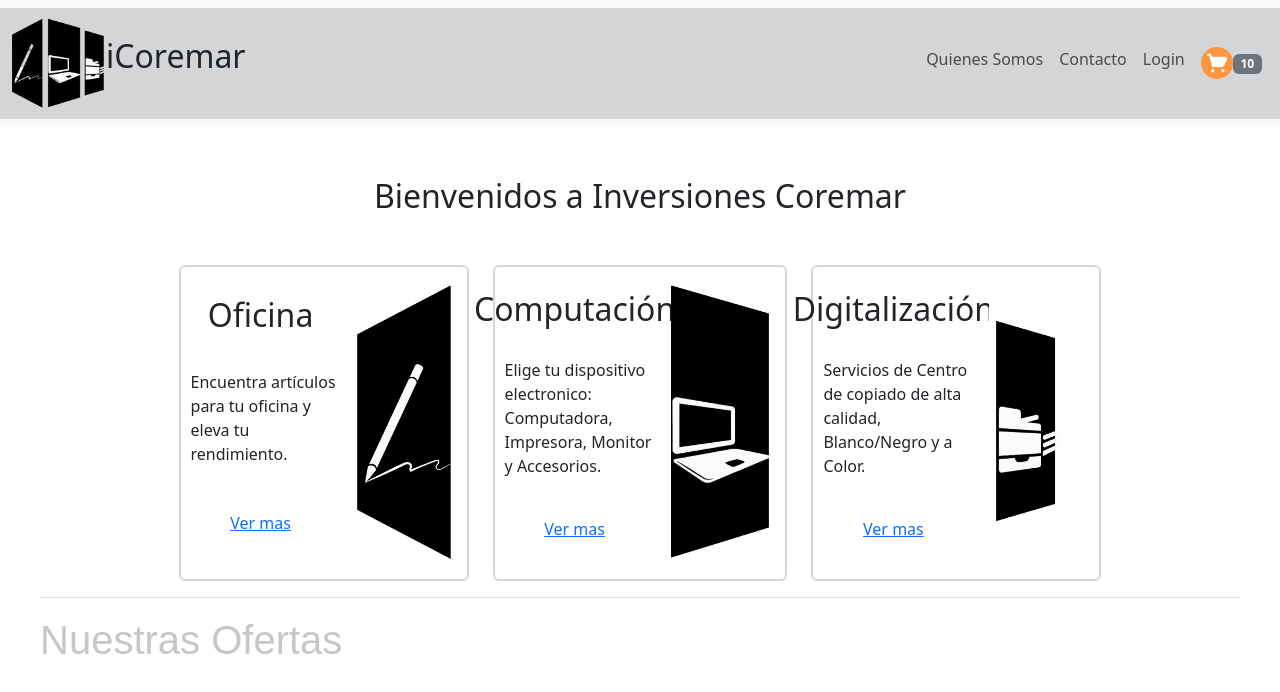
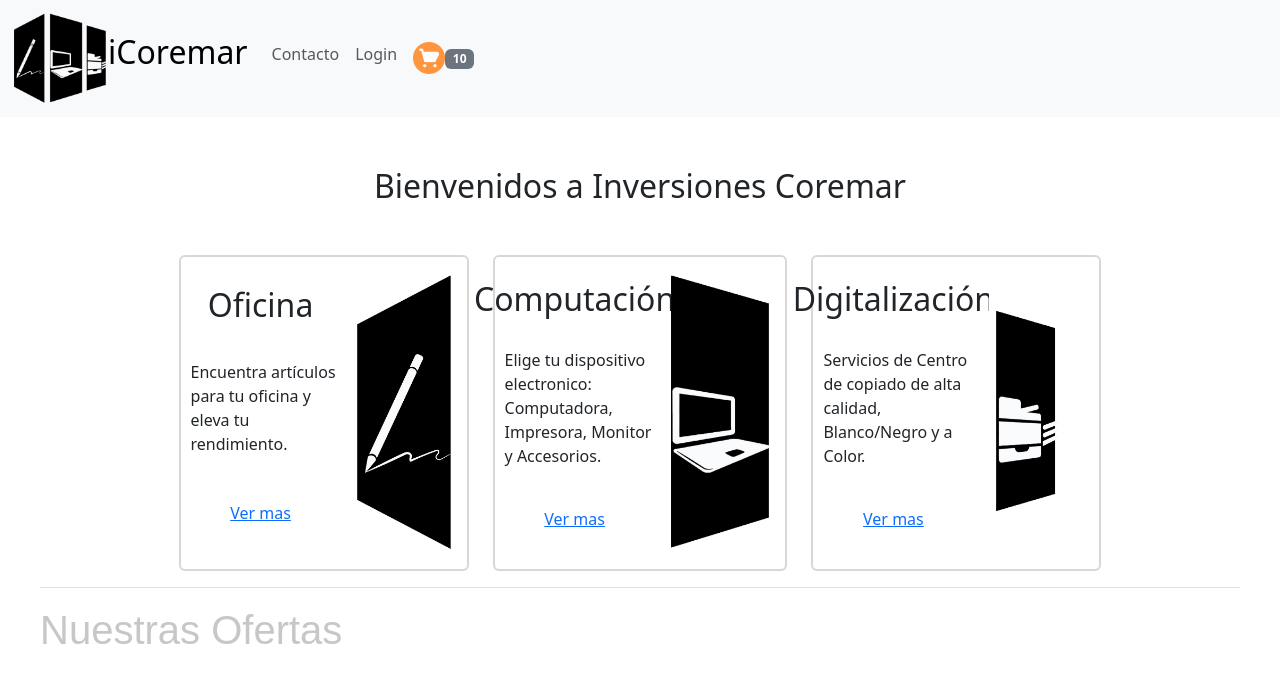
Before and after one commit to wifrons/CoderHouseReact_icoremar, a React (Vite) app: page / in a window 1280 px wide. Shown: the top 692 px of the page. Built offline with nearby package versions, Linux system fonts and the light colour scheme.

Commit message:
se modfica navbar, se agregan estilos, se agrega script librerias bootstrap

```diff
--- a/index.html
+++ b/index.html
@@ -2,7 +2,6 @@
 <html lang="en">
   <head>
     <meta charset="UTF-8" />
-    <!-- <link rel="icon" type="image/svg+xml" href="/vite.svg" /> -->
      <link rel="icon" type="image/svg+xml" href="icon/icoremar_logo.svg" />
     <meta name="viewport" content="width=device-width, initial-scale=1.0" />
     <link rel="stylesheet" href="https://cdn.jsdelivr.net/npm/bootstrap@5.3.3/dist/css/bootstrap.min.css">
@@ -10,6 +9,7 @@
   </head>
   <body>
     <div id="root"></div>
+    <script src="https://cdn.jsdelivr.net/npm/bootstrap@5.3.3/dist/js/bootstrap.bundle.min.js" integrity="sha384-YvpcrYf0tY3lHB60NNkmXc5s9fDVZLESaAA55NDzOxhy9GkcIdslK1eN7N6jIeHz" crossorigin="anonymous"></script>
     <script type="module" src="/src/main.jsx"></script>
   </body>
 </html>
--- a/src/App.jsx
+++ b/src/App.jsx
@@ -8,7 +8,7 @@ function App() {
     <>
       <NavBar/>
       {/* <hr /> */}
-      <ItemListContainer greeting="Bienvenidos a Inversiones Coremar"/>
+      {<ItemListContainer greeting="Bienvenidos a Inversiones Coremar"/>}
     </>
   )
 }
--- a/src/components/CartWidget/CartWidget.jsx
+++ b/src/components/CartWidget/CartWidget.jsx
@@ -3,7 +3,6 @@ import '../CartWidget/CartWidget.css'
 export default function CartWidget({ amount }) {
     return (
         <a className="nav-link">
-            {/* <img style={{ width: "32px" }} src="icon/sales_cart.png" className="logoCart" alt="logoCart"/> */}
             <img src="icon/sales_cart.png" className="logoCart" alt="logoCart"/>
             <span className="badge text-bg-secondary">{amount}</span>
         </a>
--- a/src/components/ItemListContainer/ItemListContainer.css
+++ b/src/components/ItemListContainer/ItemListContainer.css
@@ -1,3 +1,6 @@
+.collapse navbar-collapse{
+    justify-content:flex-end;
+}
 
 .main {
     display: flex;
@@ -11,6 +14,7 @@
     flex-direction: row;
     justify-content: center;
     align-items: center;
+    flex-wrap: wrap;
 }
 
 .productsOfi,
--- a/src/components/NavBar/NavBar.jsx
+++ b/src/components/NavBar/NavBar.jsx
@@ -2,17 +2,23 @@ import CartWidget from "../CartWidget/CartWidget";
 
 export default function NavBar() {
     return (
-        <nav className="navbar navbar-expand-lg bg-body-tertiary" >
-            <div className="container-fluid" style={{ backgroundColor: "#d3d5d7", padding:"10px" }}>
-                <a className="nav-link" style={{ marginRight: '200px' }}>
+
+        <nav className="navbar navbar-expand-lg bg-body-tertiary">
+
+            <div className="container-fluid">
+
+                <a className="navbar-brand" href="#">
                     <img style={{ width: '96px' }} src="icon/icoremar_logo.png" className="logo icoremar" alt="logo" />
                     <span style={{ fontSize: '32px' }}>iCoremar</span>
+
                 </a>
-                <div className="collapse navbar-collapse" id="navbarNav" style={{ alignItems: "center", justifyContent: "flex-end" }}>
-                    <ul className="navbar-nav" >
-                        <li className="nav-item">
-                            <a className="nav-link" href="#">Quienes Somos</a>
-                        </li>
+
+                <button className="navbar-toggler" type="button" data-bs-toggle="collapse" data-bs-target="#navbarNav" aria-controls="navbarNav" aria-expanded="false" aria-label="Toggle navigation">
+                    <span className="navbar-toggler-icon"></span>
+                </button>
+
+                <div className="collapse navbar-collapse" id="navbarNav">
+                    <ul className="navbar-nav">
                         <li className="nav-item">
                             <a className="nav-link" href="#">Contacto</a>
                         </li>
@@ -26,5 +32,6 @@ export default function NavBar() {
                 </div>
             </div>
         </nav>
+
     )
 }
```
